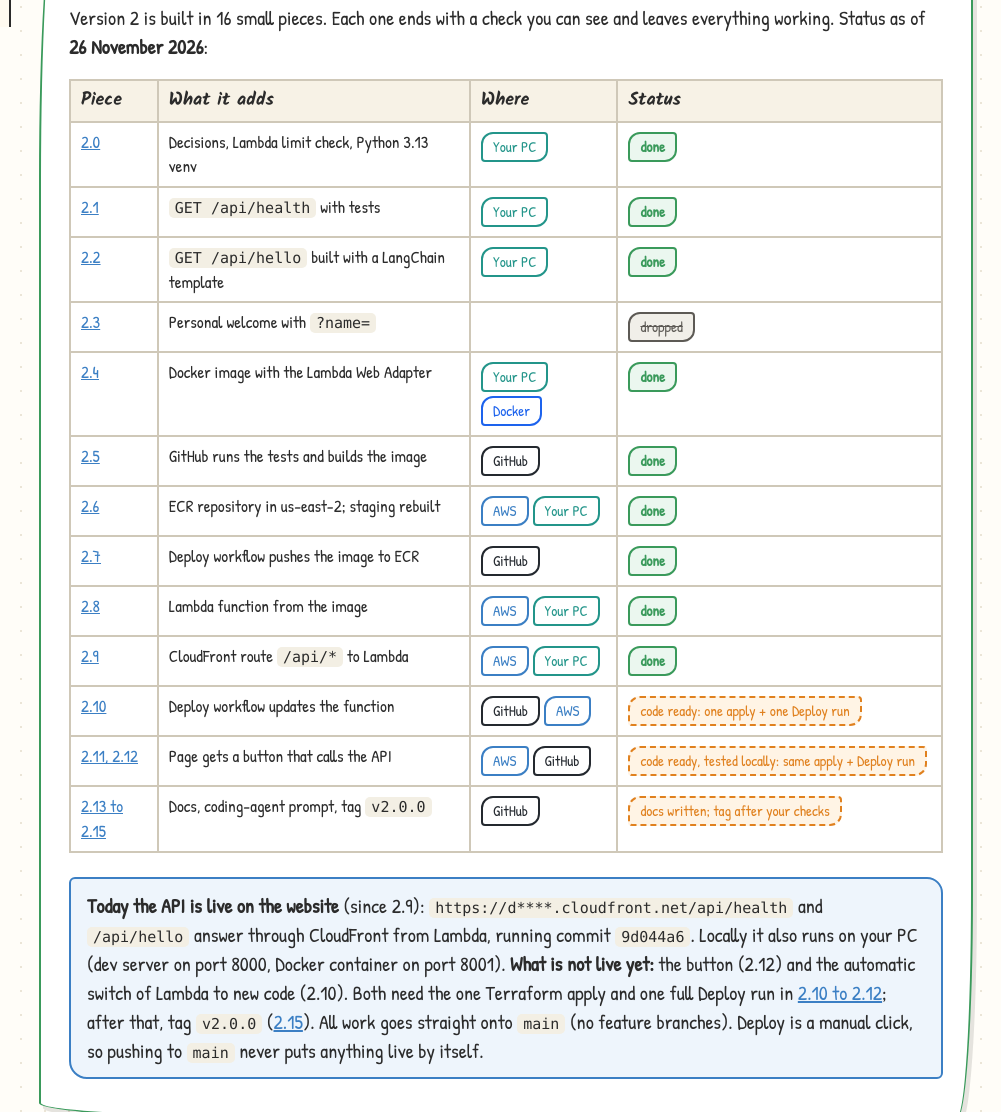
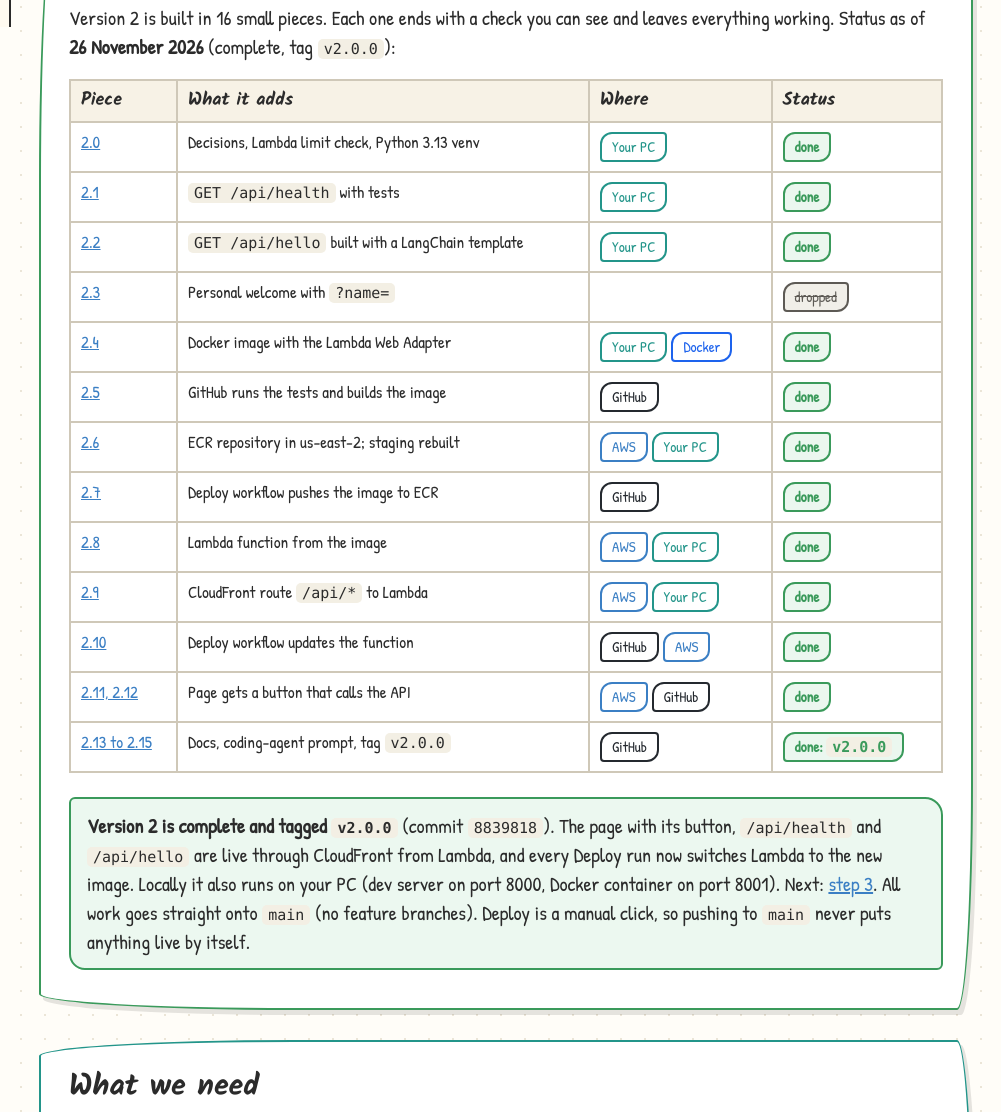
Before and after one commit to EasyLearnJava/one-step-towards-ai, a plain HTML site: page docs/staging-deployment-guide-v2.html in a window 1280 px wide. Shown: the part 773-1885 px from the top of the page, without its empty margins (279-1280 px from the left). Drawn offline with Linux system fonts and the light colour scheme.

Commit message:
Step 2 complete: v2.0.0 tagged; mark 2.6 to 2.15 done
Apply and Deploy for 2.10 to 2.12 verified live on 8839818;
v2.0.0 tagged on that commit.

Co-Authored-By: Claude Opus 5.5 <noreply@anthropic.com>

```diff
--- a/docs/staging-deployment-guide-v2.html
+++ b/docs/staging-deployment-guide-v2.html
@@ -199,7 +199,7 @@
 <section class="sec" id="status">
   <div class="sketch alt" style="--c: var(--green)">
     <h2>Where we are now</h2>
-    <p>Version 2 is built in 16 small pieces. Each one ends with a check you can see and leaves everything working. Status as of <b>26 November 2026</b>:</p>
+    <p>Version 2 is built in 16 small pieces. Each one ends with a check you can see and leaves everything working. Status as of <b>26 November 2026</b> (complete, tag <code>v2.0.0</code>):</p>
     <div class="tablewrap"><table>
       <tr><th>Piece</th><th>What it adds</th><th>Where</th><th>Status</th></tr>
       <tr><td><a href="#s20">2.0</a></td><td>Decisions, Lambda limit check, Python 3.13 venv</td><td><span class="chip pc">Your PC</span></td><td><span class="chip done">done</span></td></tr>
@@ -212,11 +212,11 @@
       <tr><td><a href="#s27">2.7</a></td><td>Deploy workflow pushes the image to ECR</td><td><span class="chip gh">GitHub</span></td><td><span class="chip done">done</span></td></tr>
       <tr><td><a href="#s28">2.8</a></td><td>Lambda function from the image</td><td><span class="chip work">AWS</span><span class="chip pc">Your PC</span></td><td><span class="chip done">done</span></td></tr>
       <tr><td><a href="#s29">2.9</a></td><td>CloudFront route <code>/api/*</code> to Lambda</td><td><span class="chip work">AWS</span><span class="chip pc">Your PC</span></td><td><span class="chip done">done</span></td></tr>
-      <tr><td><a href="#s210">2.10</a></td><td>Deploy workflow updates the function</td><td><span class="chip gh">GitHub</span><span class="chip work">AWS</span></td><td><span class="chip todo">code ready: one apply + one Deploy run</span></td></tr>
-      <tr><td><a href="#s211">2.11, 2.12</a></td><td>Page gets a button that calls the API</td><td><span class="chip work">AWS</span><span class="chip gh">GitHub</span></td><td><span class="chip todo">code ready, tested locally: same apply + Deploy run</span></td></tr>
-      <tr><td><a href="#s213">2.13 to 2.15</a></td><td>Docs, coding-agent prompt, tag <code>v2.0.0</code></td><td><span class="chip gh">GitHub</span></td><td><span class="chip todo">docs written; tag after your checks</span></td></tr>
-    </table></div>
-    <div class="note"><b>Today the API is live on the website</b> (since 2.9): <code>https://d****.cloudfront.net/api/health</code> and <code>/api/hello</code> answer through CloudFront from Lambda, running commit <code>9d044a6</code>. Locally it also runs on your PC (dev server on port 8000, Docker container on port 8001). <b>What is not live yet:</b> the button (2.12) and the automatic switch of Lambda to new code (2.10). Both need the one Terraform apply and one full Deploy run in <a href="#apply-run">2.10 to 2.12</a>; after that, tag <code>v2.0.0</code> (<a href="#s213">2.15</a>). All work goes straight onto <code>main</code> (no feature branches). Deploy is a manual click, so pushing to <code>main</code> never puts anything live by itself.</div>
+      <tr><td><a href="#s210">2.10</a></td><td>Deploy workflow updates the function</td><td><span class="chip gh">GitHub</span><span class="chip work">AWS</span></td><td><span class="chip done">done</span></td></tr>
+      <tr><td><a href="#s211">2.11, 2.12</a></td><td>Page gets a button that calls the API</td><td><span class="chip work">AWS</span><span class="chip gh">GitHub</span></td><td><span class="chip done">done</span></td></tr>
+      <tr><td><a href="#s213">2.13 to 2.15</a></td><td>Docs, coding-agent prompt, tag <code>v2.0.0</code></td><td><span class="chip gh">GitHub</span></td><td><span class="chip done">done: <code>v2.0.0</code></span></td></tr>
+    </table></div>
+    <div class="ok"><b>Version 2 is complete and tagged <code>v2.0.0</code></b> (commit <code>8839818</code>). The page with its button, <code>/api/health</code> and <code>/api/hello</code> are live through CloudFront from Lambda, and every Deploy run now switches Lambda to the new image. Locally it also runs on your PC (dev server on port 8000, Docker container on port 8001). Next: <a href="#later">step 3</a>. All work goes straight onto <code>main</code> (no feature branches). Deploy is a manual click, so pushing to <code>main</code> never puts anything live by itself.</div>
   </div>
 </section>
 
@@ -549,8 +549,8 @@
       <div class="sketch alt st" style="--c: var(--docker)"><span class="n">2</span><b>Docker image</b>2.4<br><span class="chip done">done</span></div>
       <div class="sketch st" style="--c: var(--gh)"><span class="n">3</span><b>GitHub checks</b>2.5<br><span class="chip done">done</span></div>
       <div class="sketch alt st" style="--c: var(--blue)"><span class="n">4</span><b>AWS pieces</b>2.6 to 2.9<br><span class="chip done">done</span></div>
-      <div class="sketch st" style="--c: var(--orange)"><span class="n">5</span><b>Auto deploy</b>2.10<br><span class="chip todo">your apply + run</span></div>
-      <div class="sketch alt st" style="--c: var(--purple)"><span class="n">6</span><b>Page + release</b>2.11 to 2.15<br><span class="chip todo">your apply + run, then tag</span></div>
+      <div class="sketch st" style="--c: var(--orange)"><span class="n">5</span><b>Auto deploy</b>2.10<br><span class="chip done">done</span></div>
+      <div class="sketch alt st" style="--c: var(--purple)"><span class="n">6</span><b>Page + release</b>2.11 to 2.15<br><span class="chip done">done</span></div>
     </div>
     <p>Stages 1 to 3 happen only on your PC and GitHub, with no AWS cost. From stage 4 on, pieces change AWS, and you run Terraform yourself as in the version 1 guide.</p>
   </div>
@@ -867,7 +867,7 @@ aws ecr describe-images --region us-east-2 --repository-name one-step-staging-ap
 
 <section class="sec" id="s210">
   <div class="sketch" style="--c: var(--gh)">
-    <h2><span class="num" style="--c: var(--gh)">2.10</span>Deploy the API from GitHub <span class="chip todo">code ready: one apply + one Deploy run</span><span class="chip gh">GitHub</span><span class="chip work">AWS</span></h2>
+    <h2><span class="num" style="--c: var(--gh)">2.10</span>Deploy the API from GitHub <span class="chip done">done</span><span class="chip gh">GitHub</span><span class="chip work">AWS</span></h2>
     <div class="wwy">
       <div class="w-what"><b class="l">WHAT</b>Every Deploy run now ships the API too: build, push, <b>switch the function to the new image</b>, check the live API, then the page.</div>
       <div class="w-why"><b class="l">WHY</b>Code becomes a release like the page: one click, checked automatically, and the run fails loudly if the live API is not on the new commit.</div>
@@ -1171,7 +1171,7 @@ curl.exe -sS -o NUL -w "%{http_code}`n" "${url}api/health"
 
 <section class="sec" id="s211">
   <div class="sketch" style="--c: var(--purple)">
-    <h2><span class="num" style="--c: var(--purple)">2.11</span><span class="num" style="--c: var(--purple)">2.12</span>The page calls the API <span class="chip todo">code ready, tested locally</span></h2>
+    <h2><span class="num" style="--c: var(--purple)">2.11</span><span class="num" style="--c: var(--purple)">2.12</span>The page calls the API <span class="chip done">done</span></h2>
     <div class="wwy">
       <div class="w-what"><b class="l">WHAT</b>A button on the page, <b>Say hello to the API</b>, that calls <code>/api/hello</code> and shows the welcome under it.</div>
       <div class="w-why"><b class="l">WHY</b>The first time the page and the API work together, the shape every later step (ask, chat, agent) will use.</div>
@@ -1192,7 +1192,8 @@ curl.exe -sS -o NUL -w "%{http_code}`n" "${url}api/health"
 
 <section class="sec" id="apply-run">
   <div class="sketch alt" style="--c: var(--orange)">
-    <h2>2.10 to 2.12: one apply and one Deploy run <span class="chip todo">your turn</span><span class="chip pc">Your PC</span><span class="chip gh">GitHub</span></h2>
+    <h2>2.10 to 2.12: one apply and one Deploy run <span class="chip done">done</span><span class="chip pc">Your PC</span><span class="chip gh">GitHub</span></h2>
+    <div class="ok"><b>Result (26 November 2026):</b> apply 0 to add, 2 to change; CloudFront sends <code>script-src 'self'; connect-src 'self'</code>. Checks and the full Deploy run for <code>8839818</code> green; <code>/api/health</code> reports <code>8839818...</code>, <code>/api/hello</code> the welcome, <code>app.js</code> served, Lambda update <i>Successful</i> on the new digest, alarm <code>one-step-staging-unavailable</code> OK.</div>
     <p>2.10 and 2.11 change only two existing resources, so they share <b>one</b> Terraform apply. Then <b>one</b> full Deploy run ships the API and the new page.</p>
     <div class="warn"><b>Order matters:</b> apply first, then Deploy. Without the apply, the run fails at <i>Switch the Lambda function</i> (<code>AccessDenied</code> on <code>UpdateFunctionCode</code>) or at <i>Publish the page</i> (<code>AccessDenied</code> on <code>app.js</code>), and the button would be blocked by the old security policy.</div>
     <h3>Step A &middot; Plan and apply <span class="chip pc">Your PC</span><span class="chip manual">changes AWS</span></h3>
@@ -1236,12 +1237,12 @@ curl.exe -sS -I "https://d****.cloudfront.net/" | Select-String content-security
 
 <section class="sec" id="s213">
   <div class="sketch alt" style="--c: var(--gold)">
-    <h2><span class="num" style="--c: var(--gold)">2.13</span>to<span class="num" style="--c: var(--gold)">2.15</span>Docs and release <span class="chip todo">docs written; tag after your checks</span></h2>
+    <h2><span class="num" style="--c: var(--gold)">2.13</span>to<span class="num" style="--c: var(--gold)">2.15</span>Docs and release <span class="chip done">done</span></h2>
     <div class="tablewrap"><table>
       <tr><th>Piece</th><th>Status</th><th>What is left</th></tr>
       <tr><td>2.13 Docs</td><td><span class="chip done">done</span> (commit <code>a8afc7c</code>)</td><td>Nothing. The rebuild order below has not been run end to end yet.</td></tr>
       <tr><td>2.14 Coding-agent prompt</td><td><span class="chip done">done</span> (commit <code>a8afc7c</code>)</td><td>Nothing. Optional: a full rebuild by another coding agent.</td></tr>
-      <tr><td>2.15 Release</td><td><span class="chip todo">your turn</span></td><td>After the <a href="#apply-run">2.10 to 2.12</a> apply and Deploy run: tag <code>v2.0.0</code> (steps below).</td></tr>
+      <tr><td>2.15 Release</td><td><span class="chip done">done</span></td><td>Nothing. <code>v2.0.0</code> tagged on the deployed commit <code>8839818</code> and pushed (26 November 2026).</td></tr>
     </table></div>
 
     <h3>2.13 &middot; Docs: what each file now covers</h3>
@@ -1272,7 +1273,7 @@ curl.exe -sS -I "https://d****.cloudfront.net/" | Select-String content-security
     </div>
     <div class="ok"><b>How it was checked:</b> a scratch repository was rebuilt from the files in the prompt, then: <code>terraform fmt</code> and <code>validate</code> pass; the plan has <b>25</b> resources; <code>pytest</code> <b>3 passed</b>; both workflows parse; the image builds and answers <code>/api/health</code> and <code>/api/hello</code>; <code>check-repo.sh</code> passes. <b>Not done:</b> a full rebuild by another coding agent.</div>
 
-    <h3>2.15 &middot; Release: tag <code>v2.0.0</code> <span class="chip todo">your turn</span><span class="chip pc">Your PC</span><span class="chip gh">GitHub</span></h3>
+    <h3>2.15 &middot; Release: tag <code>v2.0.0</code> <span class="chip done">done</span><span class="chip pc">Your PC</span><span class="chip gh">GitHub</span></h3>
     <div class="check"><b class="hd">Check first:</b> the <a href="#apply-run">2.10 to 2.12</a> Deploy run is green, the button shows the welcome, the alarm is OK, and <b>Checks</b> is green for the deployed commit (<span class="path">Actions &rsaquo; Checks</span>, filter by branch <code>main</code>).</div>
     <ol class="steps" style="--c: var(--gold)">
       <li>Read the commit that is live from <code>/api/health</code>. That is the commit to tag, so the tag marks exactly what was tested.</li>
@@ -1348,9 +1349,9 @@ aws lambda wait function-updated --function-name one-step-staging-api --region u
       <tr><td><code>.github/workflows/checks.yml</code></td><td>New <code>api</code> job: tests, image build, start-up check (2.5)</td><td><span class="chip done">on main</span></td></tr>
       <tr><td><code>terraform/site/api.tf</code></td><td>ECR repository and lifecycle rule (2.6), Lambda function, log group, execution role, function URL (2.8), all applied; CloudFront access control and the two invoke permissions (2.9)</td><td><span class="chip done">on main, 2.6, 2.8, 2.9 applied</span></td></tr>
       <tr><td><code>terraform/site/versions.tf</code>, <code>outputs.tf</code></td><td>us-east-2 provider (2.6); outputs for ECR, region, function name and URL (2.6, 2.8)</td><td><span class="chip done">on main, applied</span></td></tr>
-      <tr><td><code>terraform/site/main.tf</code></td><td>ECR push rights (2.6, applied); <code>/api/*</code> origin and behavior (2.9, applied); deploy role may update the function and upload <code>app.js</code>, CSP allows own script and API (2.10, 2.11)</td><td><span class="chip done">on main</span> <span class="chip todo">2.10/2.11 part: your apply</span></td></tr>
+      <tr><td><code>terraform/site/main.tf</code></td><td>ECR push rights (2.6, applied); <code>/api/*</code> origin and behavior (2.9, applied); deploy role may update the function and upload <code>app.js</code>, CSP allows own script and API (2.10, 2.11)</td><td><span class="chip done">applied</span></td></tr>
       <tr><td><code>.github/workflows/deploy.yml</code></td><td>Job <code>api</code>: production gate, build, push (no provenance), switch the function to the image digest, verify the live API; job <code>deploy</code>: <code>app.js</code> then <code>index.html</code>, both verified (2.7, 2.10, 2.12)</td><td><span class="chip done">on main</span></td></tr>
-      <tr><td><code>web/index.html</code>, <code>web/app.js</code></td><td>The button that calls <code>/api/hello</code> (2.12)</td><td><span class="chip done">on main</span> <span class="chip todo">live after your Deploy run</span></td></tr>
+      <tr><td><code>web/index.html</code>, <code>web/app.js</code></td><td>The button that calls <code>/api/hello</code> (2.12)</td><td><span class="chip done">live</span></td></tr>
       <tr><td><code>README.md</code>, <code>docs/staging-deployment.md</code>, <code>docs/operations.md</code>, <code>docs/coding-agent-prompt.md</code></td><td>Version 2 documentation (2.13, 2.14)</td><td><span class="chip done">on main</span></td></tr>
       <tr><td><code>docs/staging-deployment-guide-v2.html</code></td><td>This guide</td><td><span class="chip done">on main</span> (covers 2.0 to 2.15)</td></tr>
       <tr><td><code>TODO.md</code></td><td>The step 2 plan, piece by piece</td><td><span class="chip done">on main</span></td></tr>
```
Also changed, not shown: 1 other file.
